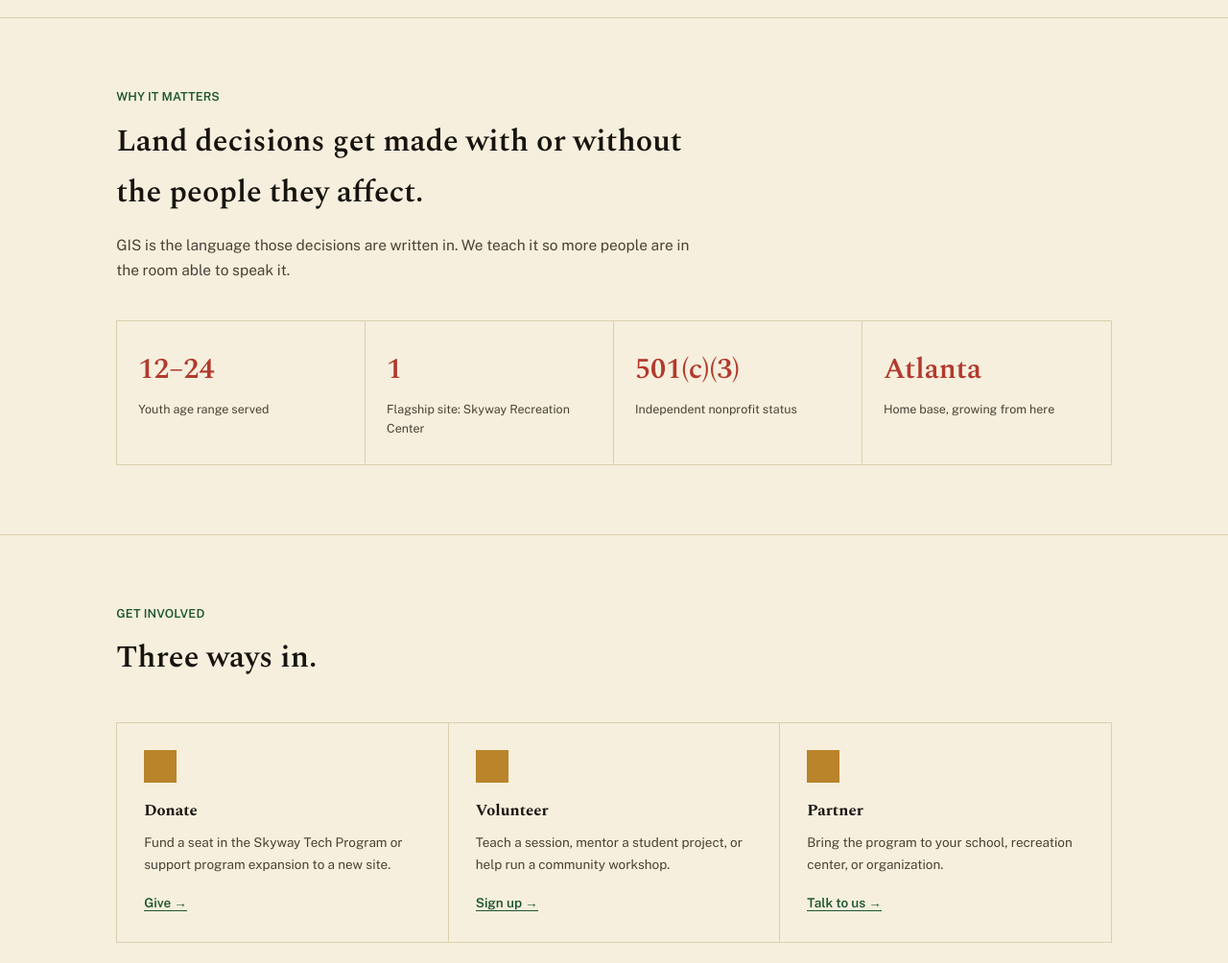
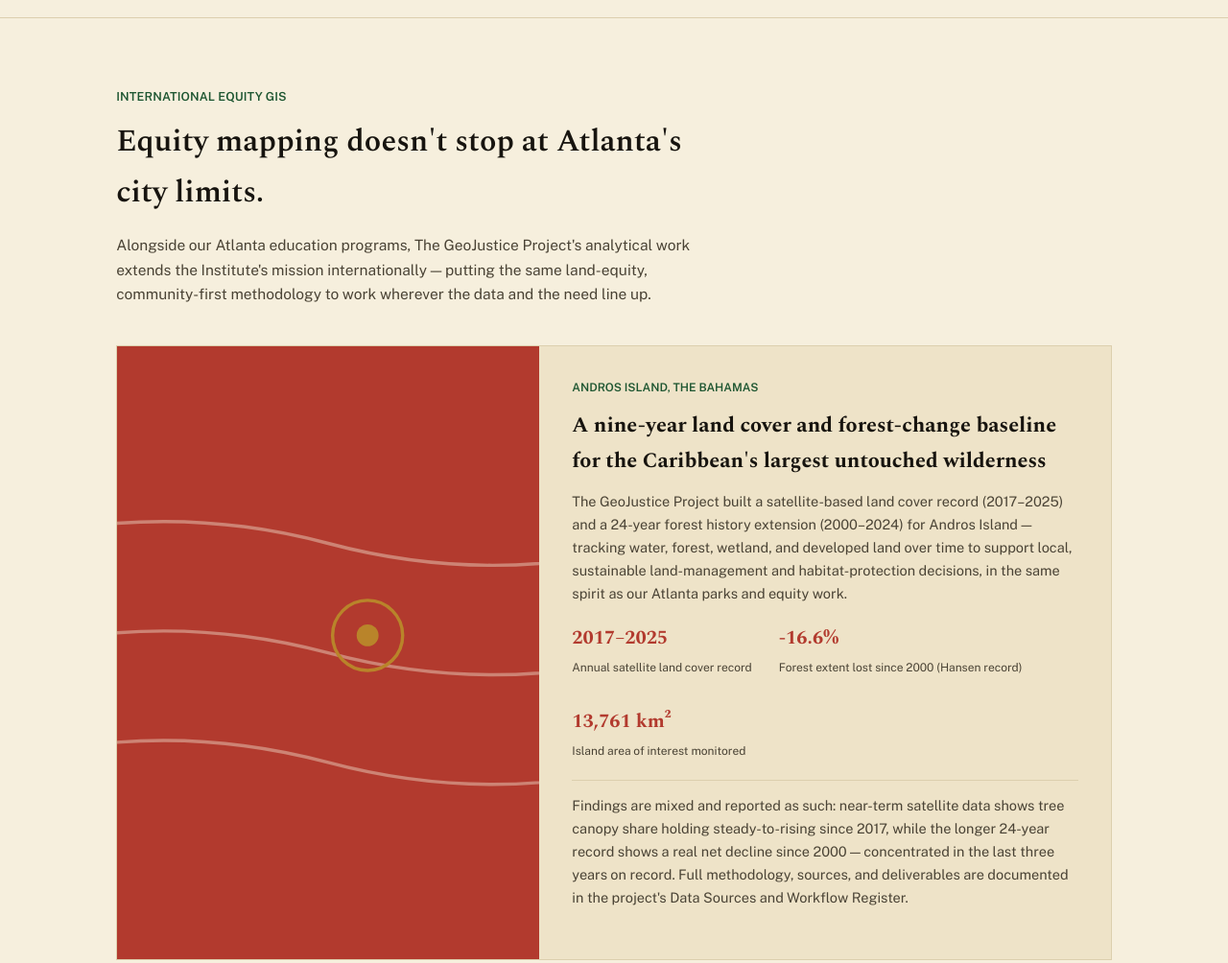
Before and after one commit to geojusticeproject06/geojustice-project-site, a plain HTML site: page institute/index.html in a window 1280 px wide. Shown: the part 1560-2564 px from the top of the page at 96% size. Drawn offline with nearby package versions, Linux system fonts and the light colour scheme.

Commit message:
Add Andros Island international GIS portfolio section to Institute site

```diff
--- a/institute/index.html
+++ b/institute/index.html
@@ -95,6 +95,19 @@
   .program h3{ font-size:16.5px; margin:0 0 8px; font-weight:600; }
   .program p{ font-size:13.5px; color:var(--ink-soft); margin:0; }
 
+  /* ---------- portfolio (international) ---------- */
+  .portfolio-card{ display:grid; grid-template-columns:0.85fr 1.15fr; gap:0; border:1px solid var(--line); }
+  .portfolio-visual{ background:var(--red); position:relative; min-height:280px; }
+  .portfolio-visual svg{ position:absolute; inset:0; width:100%; height:100%; }
+  .portfolio-body{ padding:34px; background:var(--paper-2); }
+  .portfolio-tag{ font-size:12px; color:var(--green); font-weight:600; margin-bottom:12px; }
+  .portfolio-body h3{ font-size:22px; margin:0 0 12px; }
+  .portfolio-body p{ font-size:14.5px; color:var(--ink-soft); margin:0 0 18px; }
+  .portfolio-facts{ display:flex; gap:28px; flex-wrap:wrap; margin-bottom:18px; }
+  .portfolio-fact b{ display:block; font-family:'Spectral',serif; font-size:20px; color:var(--red); }
+  .portfolio-fact span{ font-size:12px; color:var(--ink-soft); }
+  .portfolio-note{ font-size:12.5px; color:var(--ink-soft); border-top:1px solid var(--line); padding-top:14px; margin:0; }
+
   /* ---------- impact ---------- */
   .impact{ display:grid; grid-template-columns:repeat(4,1fr); border:1px solid var(--line); }
   .impact-item{ padding:26px 22px; border-right:1px solid var(--line); }
@@ -151,6 +164,7 @@
   <div class="brand"><img src="assets/geojustice-logo.png" alt="The GeoJustice Project logo" class="brand-mark">The GeoJustice <em>Institute</em></div>
   <div class="nav-links">
     <a href="#programs">Programs</a>
+    <a href="#portfolio">International GIS</a>
     <a href="#impact">Impact</a>
     <a href="#involve">Get involved</a>
     <a href="#contact" class="nav-cta">Partner with us</a>
@@ -234,6 +248,42 @@
       <div class="program">
         <h3>Organization training</h3>
         <p>GIS capacity-building for nonprofits and community organizations that need mapping skills in-house.</p>
+      </div>
+    </div>
+  </div>
+</section>
+
+<section id="portfolio">
+  <div class="wrap">
+    <div class="section-head">
+      <div class="eyebrow-sm">INTERNATIONAL EQUITY GIS</div>
+      <h2>Equity mapping doesn't stop at Atlanta's city limits.</h2>
+      <p class="section-dek">Alongside our Atlanta education programs, The GeoJustice Project's analytical work extends the Institute's mission internationally — putting the same land-equity, community-first methodology to work wherever the data and the need line up.</p>
+    </div>
+
+    <div class="portfolio-card">
+      <div class="portfolio-visual">
+        <svg viewBox="0 0 300 280" width="100%" height="100%" preserveAspectRatio="xMidYMid slice">
+          <rect width="300" height="280" fill="#B23A2E"/>
+          <g stroke="#F6EFDD" stroke-opacity="0.4" stroke-width="1.5" fill="none">
+            <path d="M0,90 Q75,70 150,90 T300,90"/>
+            <path d="M0,140 Q75,120 150,140 T300,140"/>
+            <path d="M0,190 Q75,170 150,190 T300,190"/>
+          </g>
+          <circle cx="168" cy="132" r="5" fill="#B9842A"/>
+          <circle cx="168" cy="132" r="16" fill="none" stroke="#B9842A" stroke-width="1.5"/>
+        </svg>
+      </div>
+      <div class="portfolio-body">
+        <div class="portfolio-tag">ANDROS ISLAND, THE BAHAMAS</div>
+        <h3>A nine-year land cover and forest-change baseline for the Caribbean's largest untouched wilderness</h3>
+        <p>The GeoJustice Project built a satellite-based land cover record (2017–2025) and a 24-year forest history extension (2000–2024) for Andros Island — tracking water, forest, wetland, and developed land over time to support local, sustainable land-management and habitat-protection decisions, in the same spirit as our Atlanta parks and equity work.</p>
+        <div class="portfolio-facts">
+          <div class="portfolio-fact"><b>2017–2025</b><span>Annual satellite land cover record</span></div>
+          <div class="portfolio-fact"><b>-16.6%</b><span>Forest extent lost since 2000 (Hansen record)</span></div>
+          <div class="portfolio-fact"><b>13,761 km²</b><span>Island area of interest monitored</span></div>
+        </div>
+        <p class="portfolio-note">Findings are mixed and reported as such: near-term satellite data shows tree canopy share holding steady-to-rising since 2017, while the longer 24-year record shows a real net decline since 2000 — concentrated in the last three years on record. Full methodology, sources, and deliverables are documented in the project's Data Sources and Workflow Register.</p>
       </div>
     </div>
   </div>
@@ -336,6 +386,7 @@
     <div class="foot-legal"><img src="assets/geojustice-logo.png" alt="" class="foot-mark">© 2026 The GeoJustice Institute. Mapping Equity Matters.</div>
     <div class="foot-links">
       <a href="#programs">Programs</a>
+      <a href="#portfolio">International GIS</a>
       <a href="#involve">Get involved</a>
       <a href="../project/index.html">The Project</a>
       <a href="#contact">Contact</a>
```
